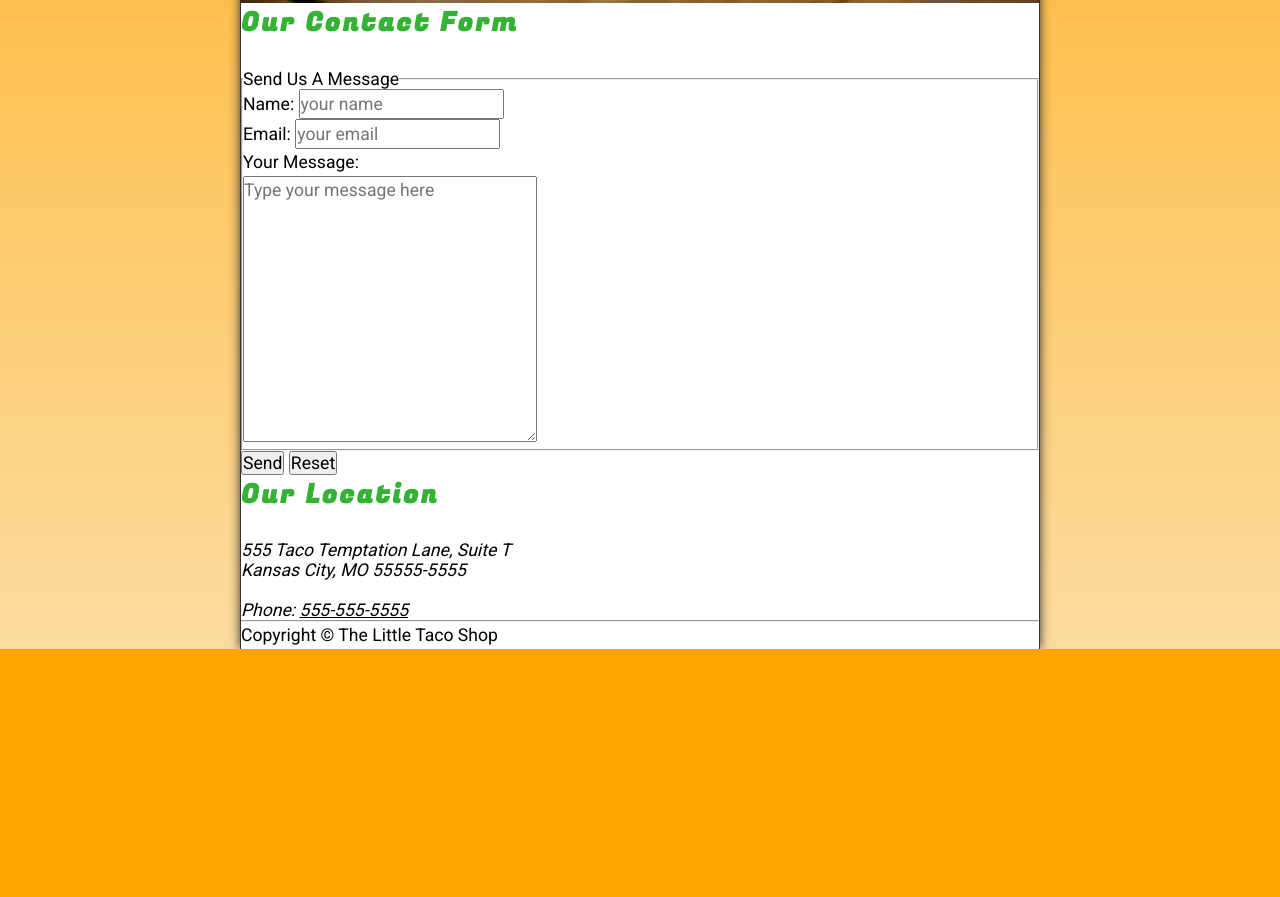
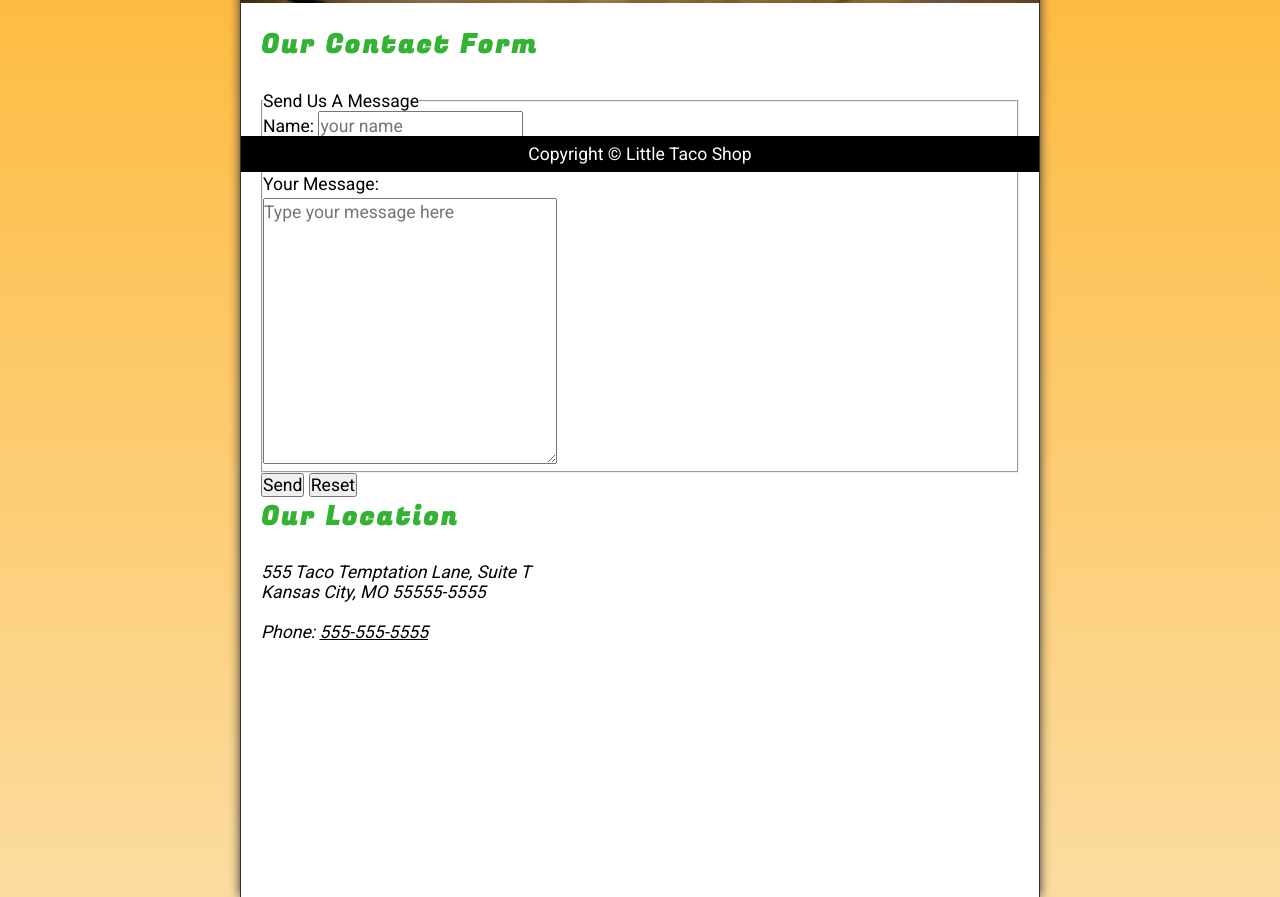
Before and after one commit to Ajota88/taco-shop, a plain HTML site: page contact.html in a window 1280 px wide. Shown: the part 628-1525 px from the top of the page. Before the commit the page ends 1277 px from the top, so only its background shows below. Drawn offline with Linux system fonts and the light colour scheme.

Commit message:
added main and footer styles

```diff
--- a/contact.html
+++ b/contact.html
@@ -40,8 +40,8 @@
       </figure>
     </section>
 
-    <main>
-      <section>
+    <main class="main">
+      <article class="main__article">
         <h2>Our Contact Form</h2>
 
         <form action="https://httpbin.org/get" method="get">
@@ -82,8 +82,8 @@
           <button type="submit">Send</button>
           <button type="reset">Reset</button>
         </form>
-      </section>
-      <section>
+      </article>
+      <article class="main__article">
         <h2>Our Location</h2>
         <address>
           555 Taco Temptation Lane, Suite T<br />
@@ -91,11 +91,14 @@
           <br /><br />
           Phone: <a href="tel:+5555555555">555-555-5555</a>
         </address>
-      </section>
+      </article>
     </main>
-    <hr />
-    <footer>
-      <p>Copyright &copy; The Little Taco Shop</p>
+
+    <footer class="footer">
+      <p>
+        <span class="nowrap">Copyright &copy;</span>
+        <span class="nowrap">Little Taco Shop</span>
+      </p>
     </footer>
   </body>
 </html>
--- a/style.css
+++ b/style.css
@@ -179,3 +179,30 @@ a:active {
     transform: skew(-10deg, -5deg) scaleY(1);
   }
 }
+
+/*FOOTER*/
+.footer {
+  position: sticky;
+  bottom: 0;
+  background-color: var(--HEADER-BGCOLOR);
+  color: var(--HEADER-COLOR);
+  padding: var(--PADDING-TOP-BOTTOM) var(--PADDING-SIDE);
+  text-align: center;
+}
+
+/*MAIN*/
+.main {
+  padding: var(--PADDING-TOP-BOTTOM) var(--PADDING-SIDE);
+}
+
+.main__article {
+  scroll-margin-top: 6.5rem;
+  margin: var(--MARGIN);
+}
+
+.main__article:first-child {
+  margin-top: 1em;
+}
+.main__article:last-child {
+  min-height: calc(100vh - 25rem);
+}
```
Also changed, not shown: about.html (+8 -2 lines), hours.html (+9 -4 lines), index.html (+7 -6 lines).
